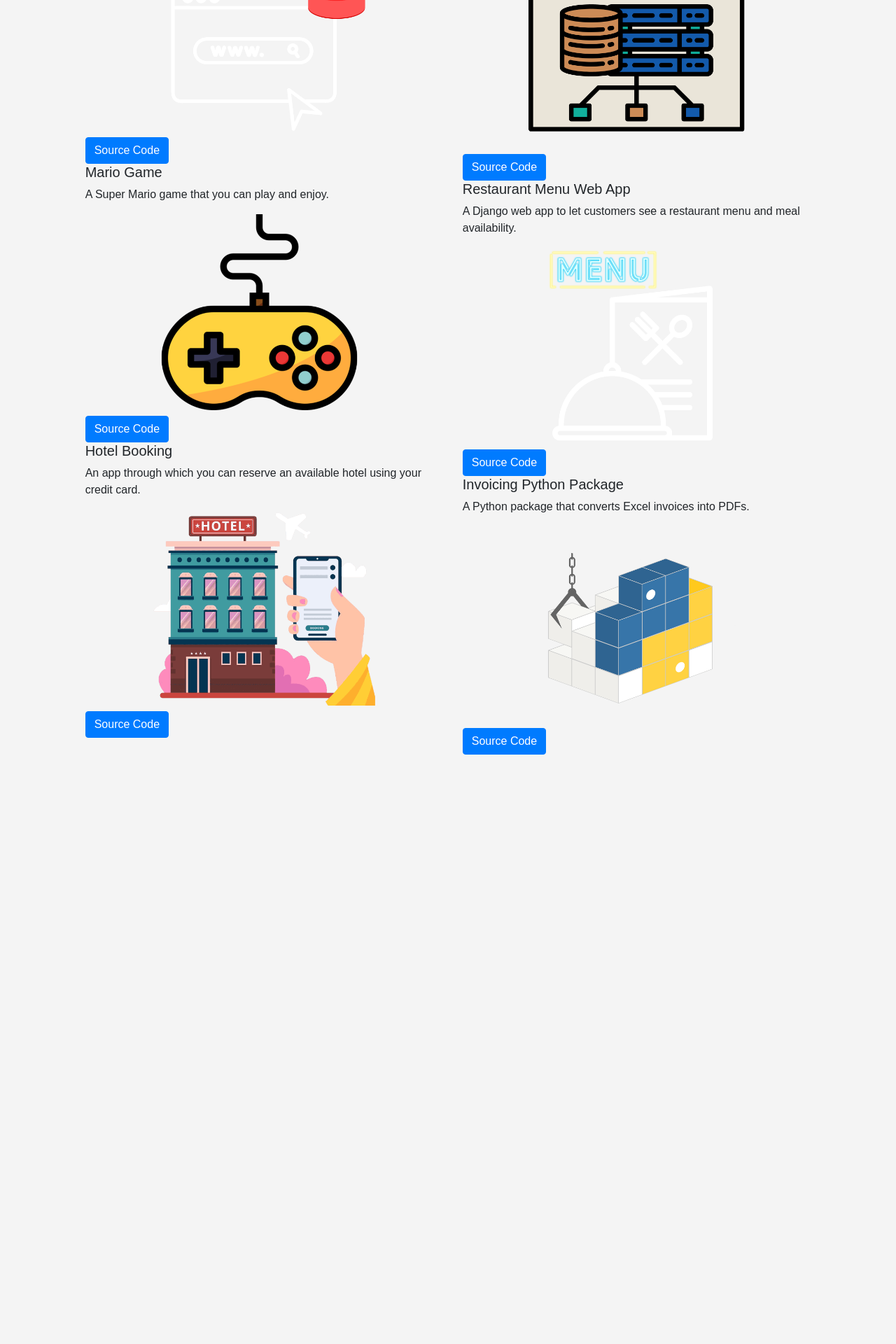
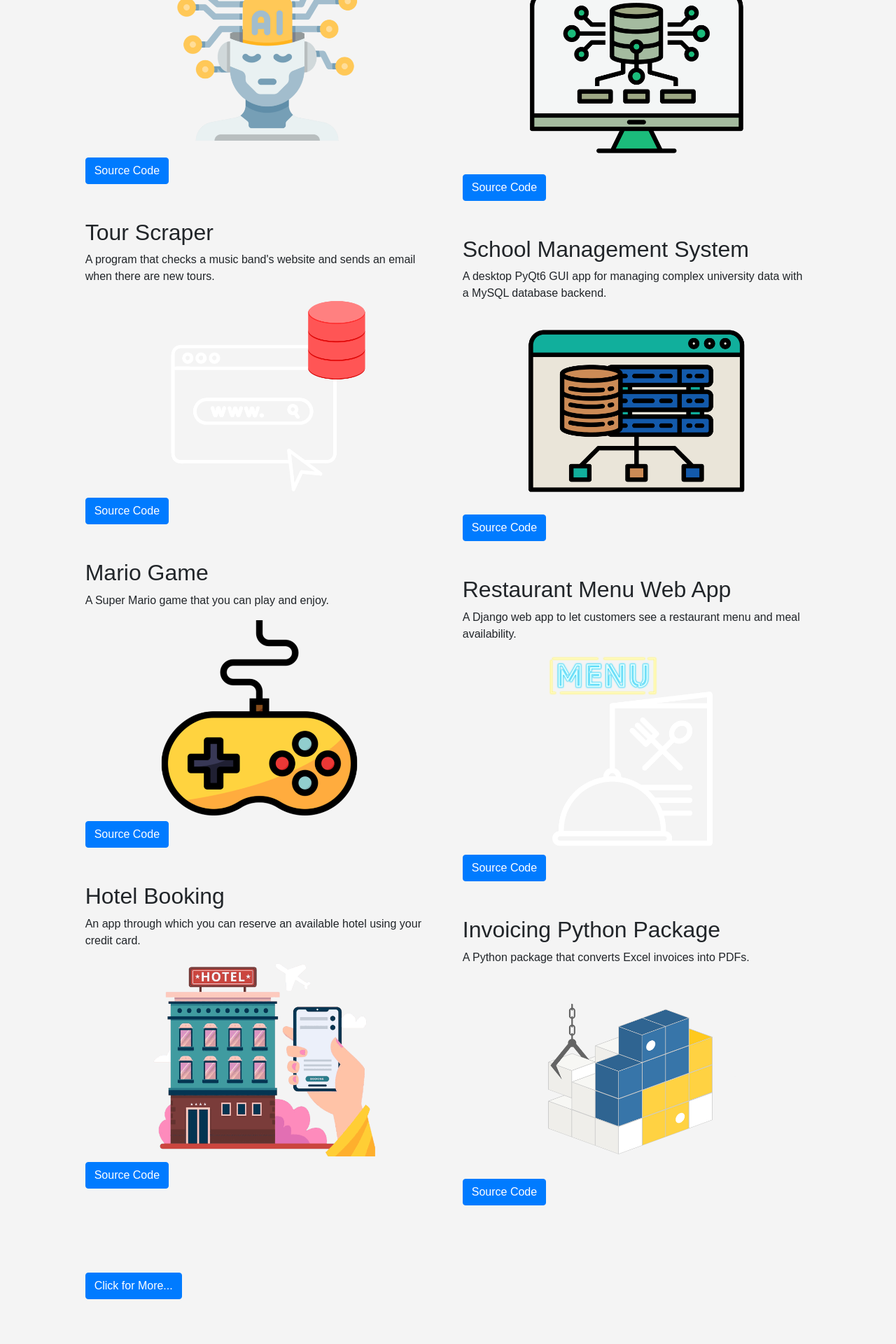
Before and after one commit to Mahdi-Meyghani/Django-Personal-Website, a Django app: page / in a window 1280 px wide. Shown: the part 3880-5800 px from the top of the page at 70% size. Before the commit the page ends 4958 px from the top, so only its background shows below. Run offline with Django 5.2, Linux system fonts and the light colour scheme; data comes from the database, SQL or seed files in the repository; some libraries are stand-ins or nearby versions.

Commit message:
Make the projects on the webpage look better

```diff
--- a/static/portfolio_website/style.css
+++ b/static/portfolio_website/style.css
@@ -60,3 +60,17 @@ body {
     flex: 0 0 48%; /* Adjust to make space between items */
     margin-bottom: 30px; /* Space between projects */
 }
+
+.project {
+    margin-top: 50px; /* Add space above each project */
+}
+
+/* Click for More link styling */
+.click-more-container {
+    margin-top: 50px; /* Space above the link */
+    margin-bottom: 100px; /* Space below the link */
+}
+
+.click-more-container .btn {
+    margin-top: 20px; /* Space above the button */
+}
--- a/templates/portfolio_website/home.html
+++ b/templates/portfolio_website/home.html
@@ -3,7 +3,7 @@
 <head>
     <meta charset="UTF-8">
     <meta name="viewport" content="width=device-width, initial-scale=1.0">
-    <title>Mahdi's Portfolio</title>
+    <title>Mahdi Meyghani</title>
     {% load static %}
     <link rel="stylesheet" href="https://stackpath.bootstrapcdn.com/bootstrap/4.5.2/css/bootstrap.min.css">
     <link rel="stylesheet" href="{% static 'portfolio_website/style.css' %}">
@@ -32,7 +32,7 @@
                     <div class="project-item">
                         {% for project in projects_left %}
                             <div class="project">
-                                <h5>{{ project.title }}</h5>
+                                <h2>{{ project.title }}</h2>
                                 <p>{{ project.description }}</p>
                                 <img src="{% static 'portfolio_website/pictures/'|add:project.image %}" alt="{{ project.title }}" class="img-fluid">
                                 <a href="{{ project.url }}" class="btn btn-primary mt-2">Source Code</a>
@@ -43,13 +43,18 @@
                     <div class="project-item">
                         {% for project in projects_right %}
                             <div class="project">
-                                <h5>{{ project.title }}</h5>
+                                <h2>{{ project.title }}</h2>
                                 <p>{{ project.description }}</p>
                                 <img src="{% static 'portfolio_website/pictures/'|add:project.image %}" alt="{{ project.title }}" class="img-fluid">
                                 <a href="{{ project.url }}" class="btn btn-primary mt-2">Source Code</a>
                             </div>
                         {% endfor %}
                     </div>
+                </div>
+
+                <!-- Click for More Link at the end -->
+                <div class="click-more-container">
+                    <a href="https://github.com/Mahdi-Meyghani" class="btn btn-primary mt-3">Click for More...</a>
                 </div>
             </div>
         </div>
```
